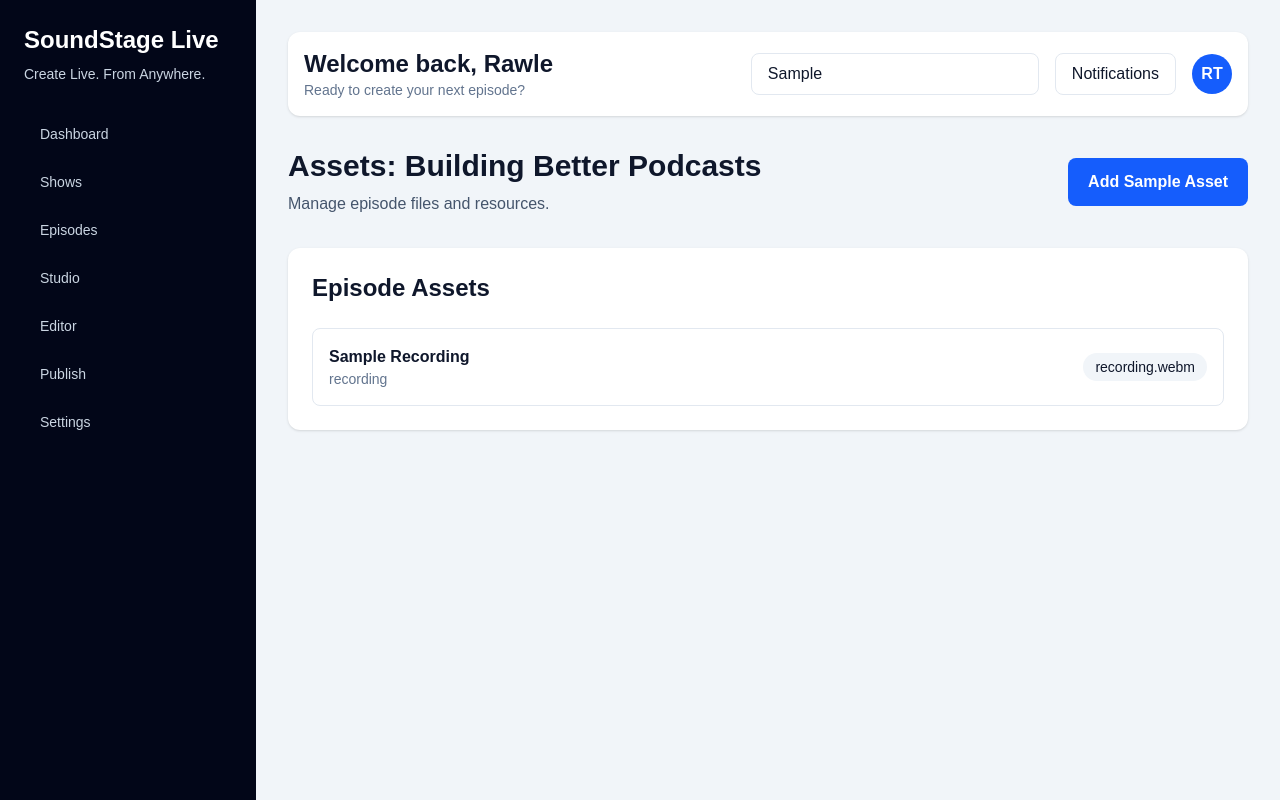
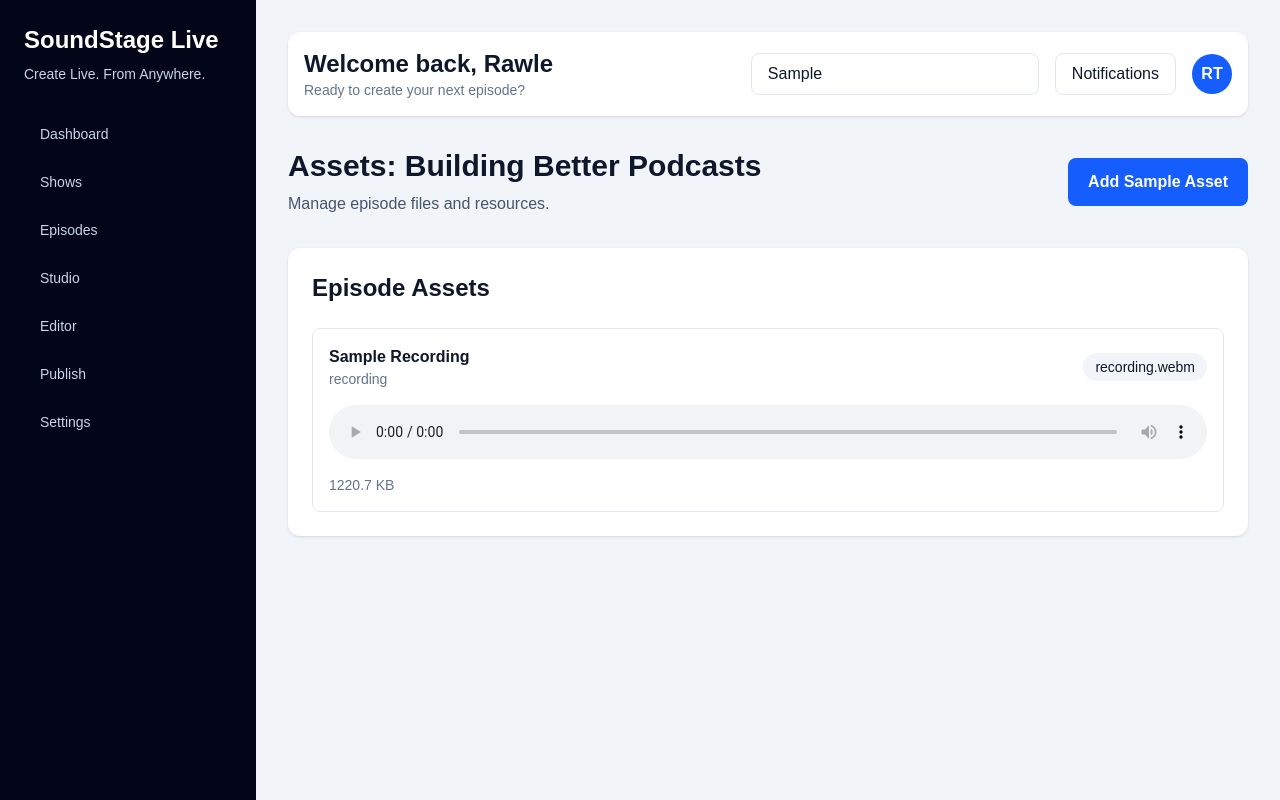
Before and after one commit to rtucker891/SoundStage-Live, a Next.js app: page /episodes/episode-1/assets in a window 1280 px wide. Both pictures are taken after typing "Sample" into the empty fields and a click on the button "Add Sample Asset". Built offline with nearby package versions, Linux system fonts and the light colour scheme.

Commit message:
Add episode assets and recording asset playback

```diff
--- a/app/episodes/[id]/assets/page.tsx
+++ b/app/episodes/[id]/assets/page.tsx
@@ -118,8 +118,21 @@ export default function EpisodeAssetsPage() {
         {asset.fileName}
       </span>
     </div>
+
+    {asset.type === "recording" && (
+      <audio
+        controls
+        src={asset.url}
+        className="mt-4 w-full"
+      />
+    )}
+
+    <div className="mt-4 text-sm text-slate-500">
+      {(asset.fileSize / 1024).toFixed(1)} KB
+    </div>
   </div>
 ))}
+
               </div>
             )}
           </div>
--- a/app/episodes/[id]/studio/page.tsx
+++ b/app/episodes/[id]/studio/page.tsx
@@ -5,6 +5,7 @@ import { useParams } from "next/navigation";
 
 import AppShell from "@/components/AppShell";
 import {
+  createAsset,
   createRecording,
   getEpisodes,
   updateEpisodeStatus,
@@ -100,11 +101,23 @@ export default function EpisodeStudioPage() {
       setAudioUrl(url);
 
  if (episode) {
+  const recordingName = `Recording ${new Date().toLocaleTimeString()}`;
+
   const savedRecording = await createRecording({
     episodeId: episode.id,
-          name: `Recording ${new Date().toLocaleTimeString()}`,
+    name: recordingName,
     duration: recordingTime,
     audioUrl: url,
+  });
+
+  await createAsset({
+    episodeId: episode.id,
+    name: recordingName,
+    type: "recording",
+    fileName: "recording.webm",
+    fileSize: audioBlob.size,
+    mimeType: "audio/webm",
+    url,
   });
 
   setSavedRecordings((current) => [
```
Lines whose indentation alone changed are shown as unchanged.
